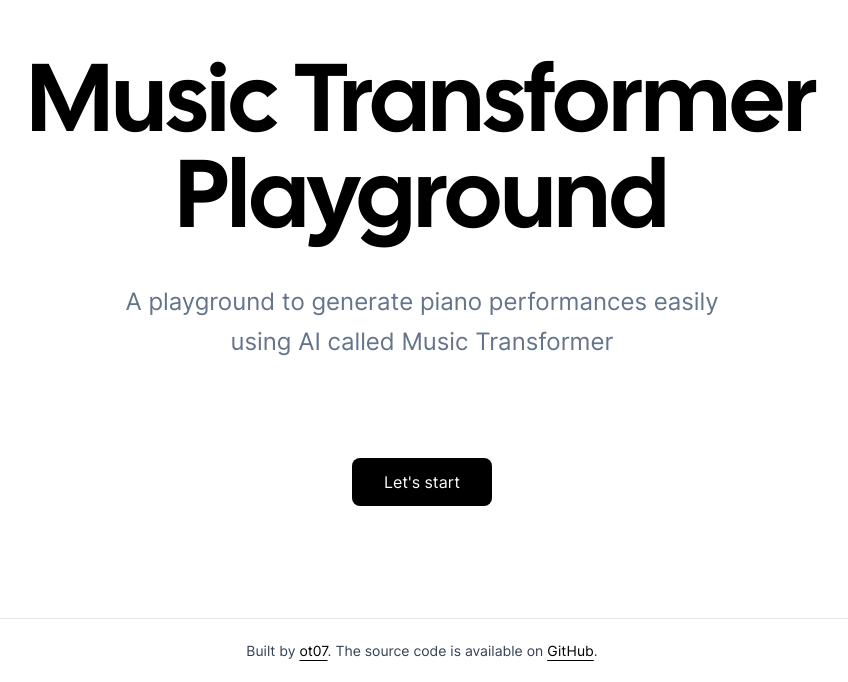
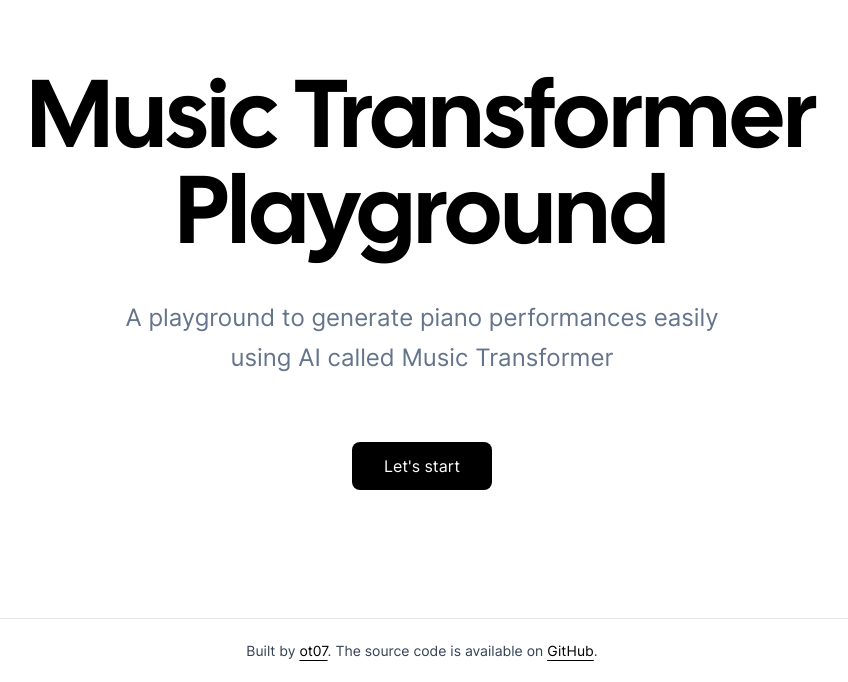
Before and after one commit to neoki07/music-transformer-playground, a React (Vite) app in the folder web/: page / in a window 1280 px wide. Shown: the part 118-800 px from the top of the page, without its empty margins (218-1066 px from the left). Built offline with nearby package versions, Linux system fonts and the light colour scheme.

Commit message:
setup framer-motion

```diff
--- a/web/package.json
+++ b/web/package.json
@@ -10,6 +10,7 @@
     "preview": "vite preview"
   },
   "dependencies": {
+    "framer-motion": "^10.15.0",
     "react": "^18.2.0",
     "react-dom": "^18.2.0"
   },
--- a/web/src/App.tsx
+++ b/web/src/App.tsx
@@ -1,24 +1,59 @@
+import { motion } from "framer-motion";
+
 function App() {
   return (
     <div className="flex flex-col items-center min-h-screen font-inter">
       <header className="h-16"></header>
 
-      <main className="max-w-5xl flex-1 flex flex-col justify-center space-y-24">
+      <main className="max-w-5xl flex-1 flex flex-col justify-center space-y-16">
         <section className="flex flex-col items-center space-y-8">
-          <h1 className="text-8xl font-bold font-cal-sans text-center">
+          <motion.h1
+            className="text-8xl font-bold font-cal-sans text-center"
+            variants={{
+              hidden: { y: 20, opacity: 0 },
+              visible: { y: 0, opacity: 1 },
+            }}
+            transition={{ duration: 1 }}
+            initial="hidden"
+            animate="visible"
+          >
             Music Transformer
             <br />
             Playground
-          </h1>
-          <p className="text-2xl leading-10 text-center text-slate-500">
+          </motion.h1>
+          <motion.p
+            className="text-2xl leading-10 text-center text-slate-500"
+            variants={{
+              hidden: { y: 20, opacity: 0 },
+              visible: { y: 0, opacity: 1 },
+            }}
+            transition={{ duration: 1 }}
+            initial="hidden"
+            animate="visible"
+          >
             A playground to generate piano performances easily
             <br />
             using AI called Music Transformer
-          </p>
+          </motion.p>
         </section>
         <section className="flex flex-col items-center">
-          <button className="px-8 py-3 bg-black hover:bg-black/80 text-white rounded-lg">
-            Let's start
+          <button onClick={() => {}}>
+            <motion.div
+              className="px-8 py-3 bg-black hover:bg-black/80 text-white rounded-lg"
+              variants={{
+                hidden: { y: 20, opacity: 0, transition: { duration: 1 } },
+                visible: {
+                  y: 0,
+                  opacity: 1,
+                  transition: { duration: 1 },
+                },
+              }}
+              whileTap={{ scale: 0.925, transition: { duration: 0.005 } }}
+              initial="hidden"
+              animate="visible"
+            >
+              Let's start
+            </motion.div>
           </button>
         </section>
       </main>
```
Also changed, not shown: 1 other file (tests, documents, lock files or other folders).
